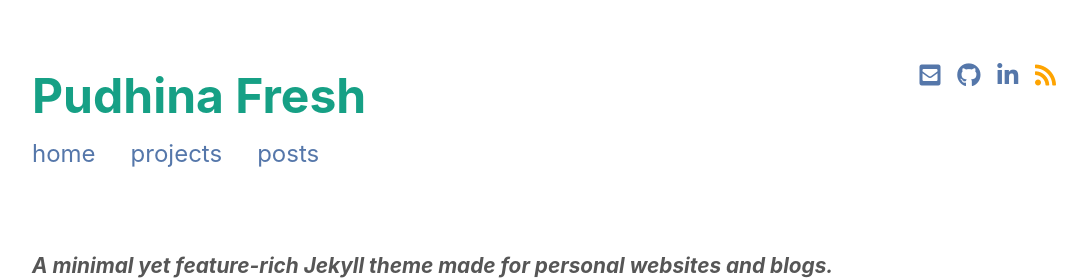
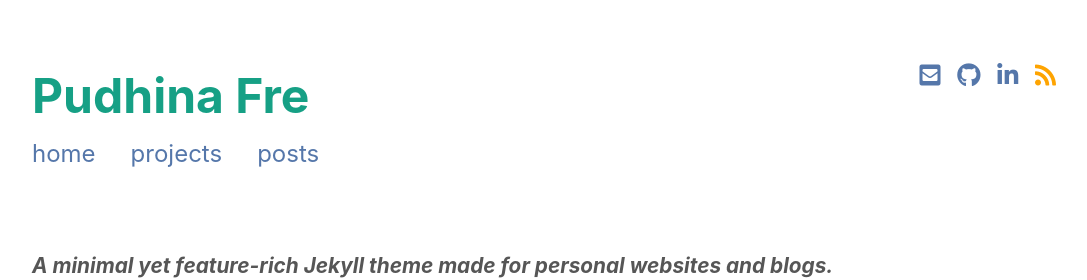
Before and after one commit to RedShadow-play/pm-profiru-82335, a Jekyll site: the page built from index.md, in a window 1280 px wide. Shown: the top 280 px of the page, without its empty margins (96-1183 px from the left). Built offline with Jekyll 4.4.1, drawn with Linux system fonts in a browser that asks for light colours; nearby versions of some CDN libraries; a style sheet for code colours, icons or effects is not loaded.

Commit message:
_config.yml: changed

```diff
--- a/_config.yml
+++ b/_config.yml
@@ -1,4 +1,4 @@
-title: Pudhina Fresh
+title: Pudhina Fre
 short_logo: PF.
 description: |
   A minimal yet feature-rich Jekyll theme made for personal websites and blogs.
```
